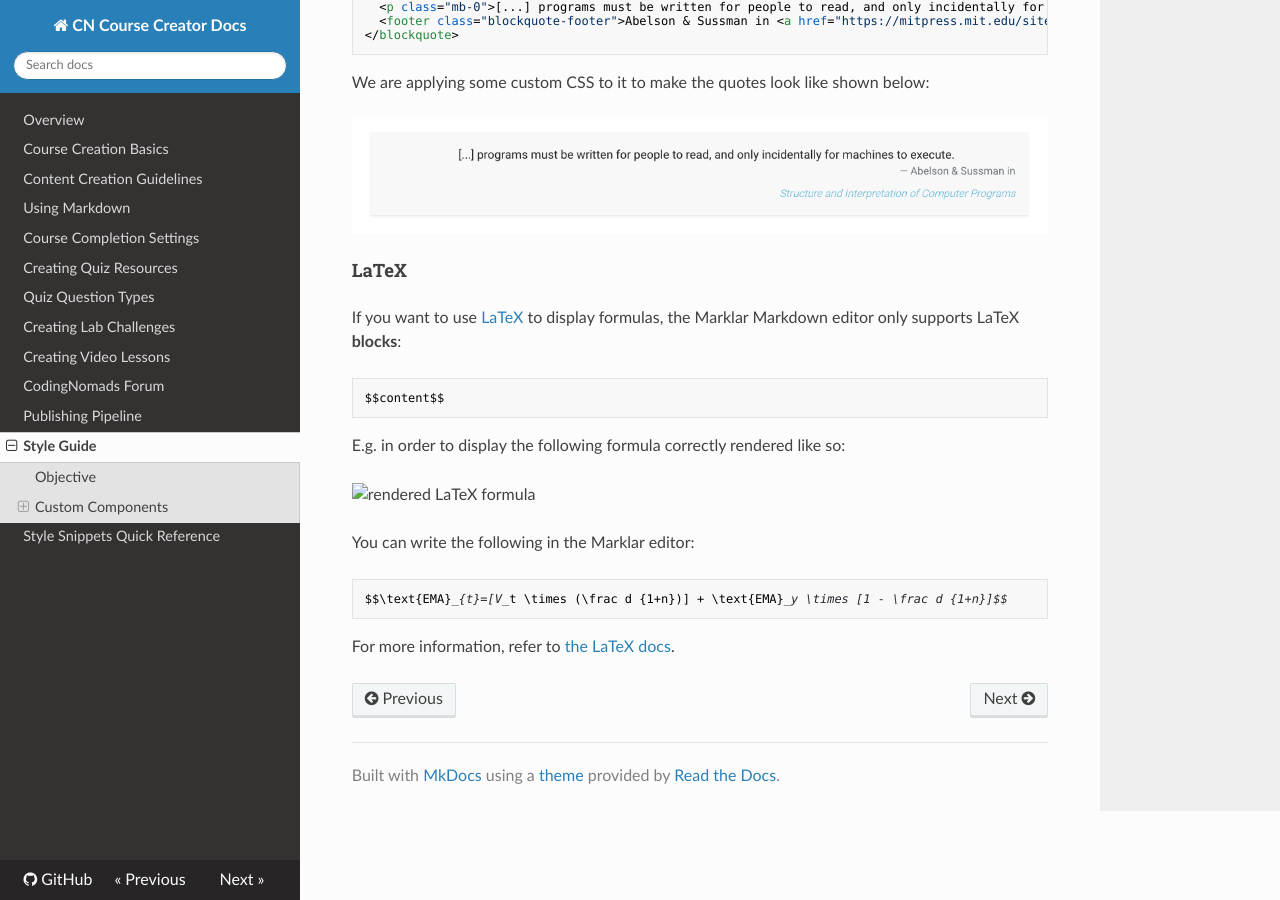
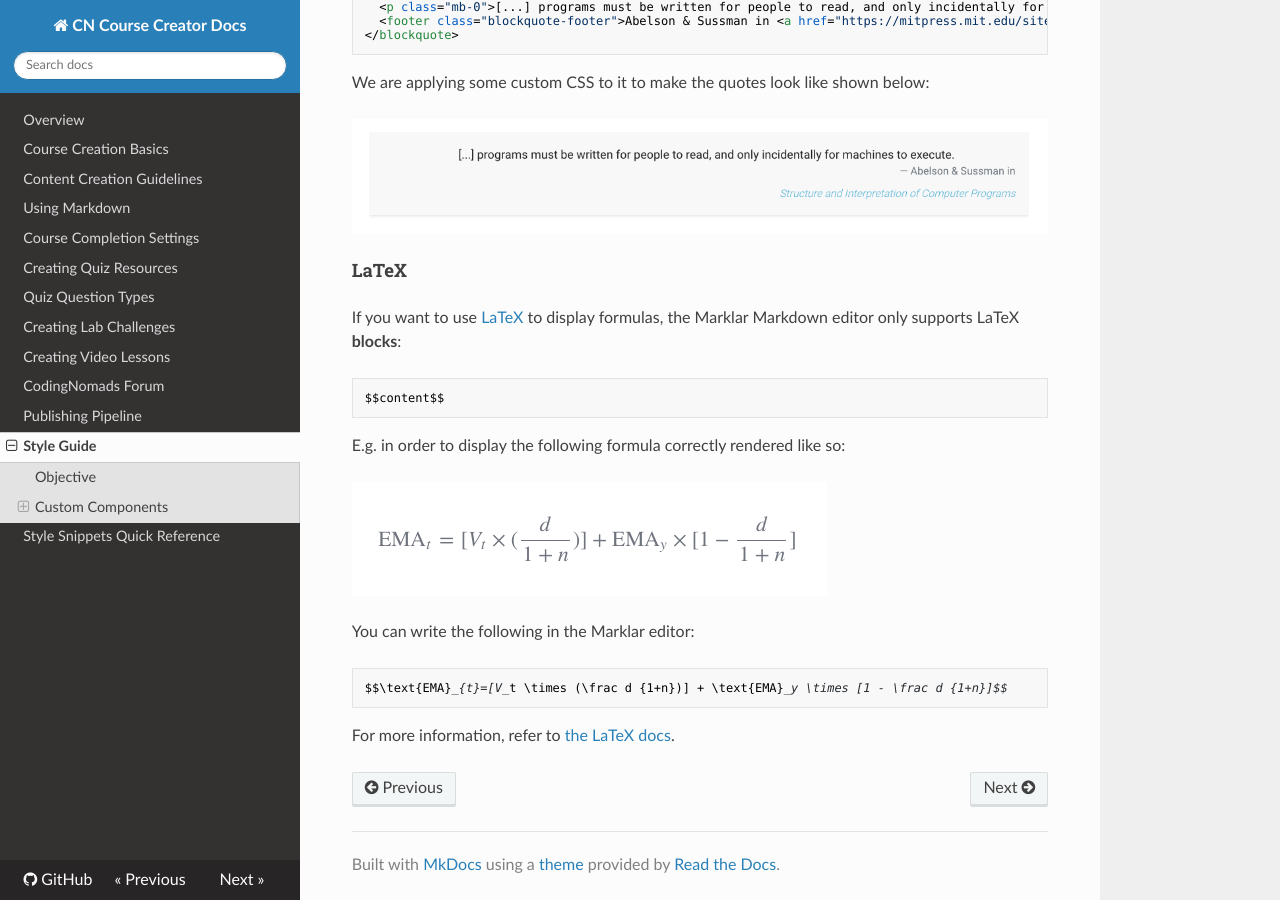
Before and after one commit to iansedano/creator-docs, an MkDocs documentation site: the page built from docs/10-platform-style.md, in a window 1280 px wide and 900 px high, scrolled down 5752 px. Built offline with MkDocs 1.6.1, drawn with Linux system fonts in a browser that asks for light colours; nearby versions of some CDN libraries.

Commit message:
Fix: image link

```diff
--- a/docs/10-platform-style.md
+++ b/docs/10-platform-style.md
@@ -184,7 +184,7 @@ $$content$$
 
 E.g. in order to display the following formula correctly rendered like so:
 
-![rendered LaTeX formula](img/latex_rendered.png)
+![rendered LaTeX formula](imgs/latex_rendered.png)
 
 You can write the following in the Marklar editor:
 
```
